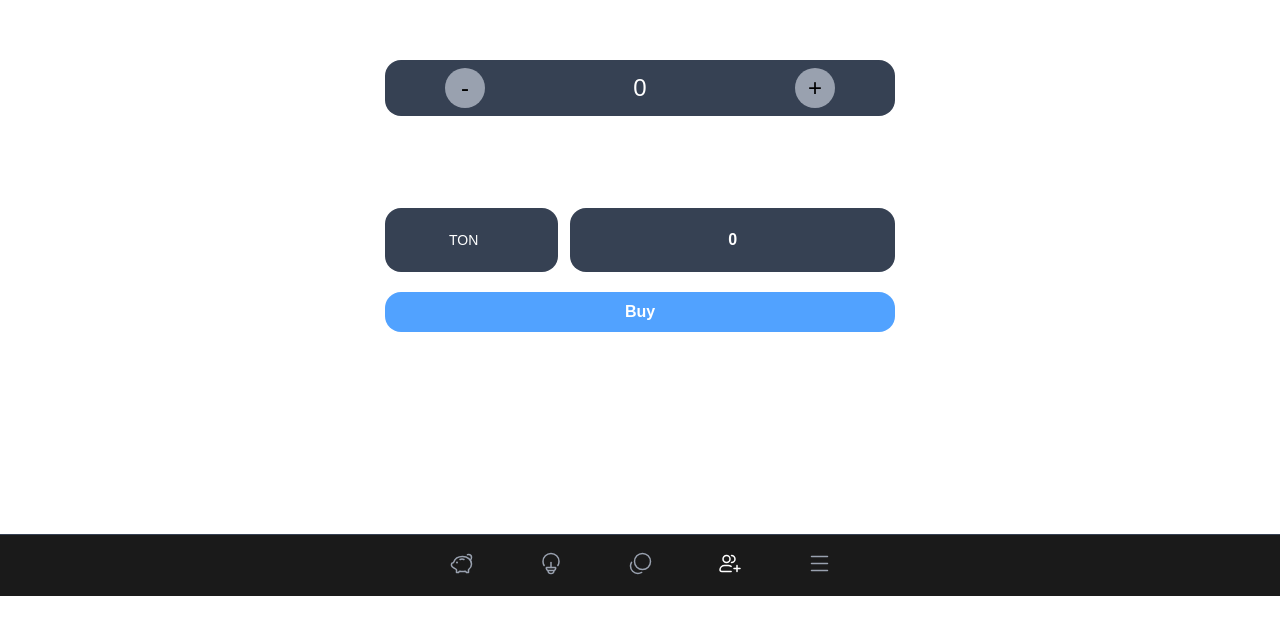
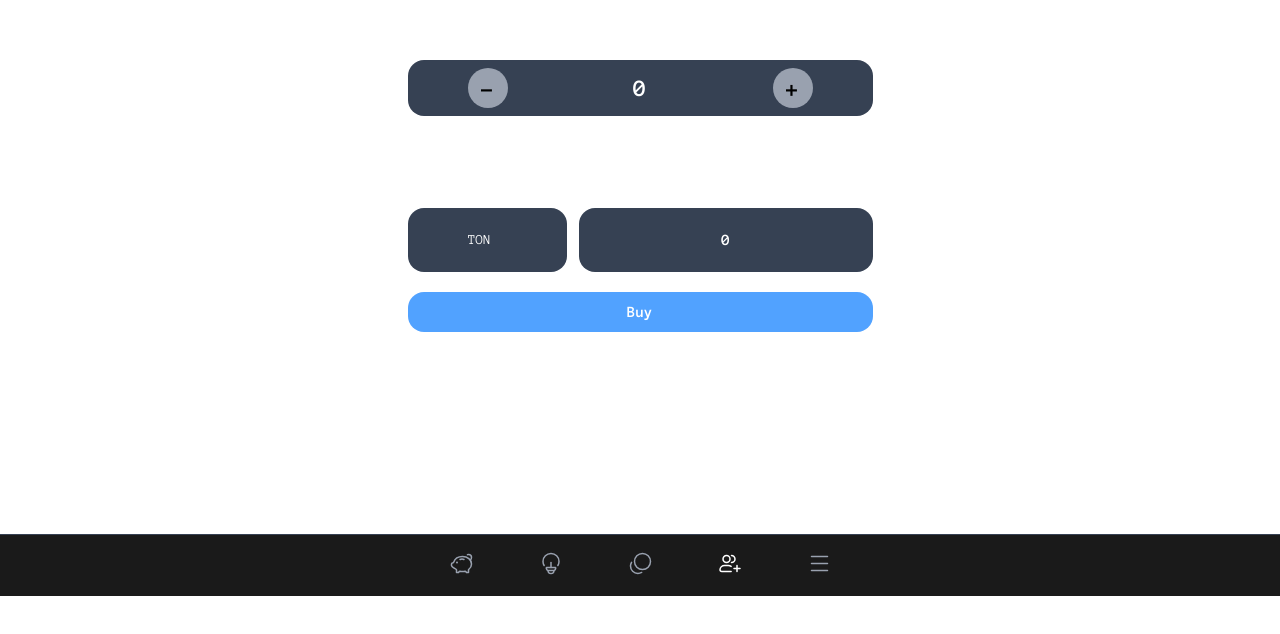
Before and after one commit to UserAlikhan/Telegram-mini-app-crypto, a Next.js app: page /buy in a window 1280 px wide. Shown: the part 204-838 px from the top of the page. Built offline with nearby package versions, Linux system fonts and the light colour scheme.

Commit message:
font fix

```diff
--- a/app/globals.css
+++ b/app/globals.css
@@ -8,8 +8,8 @@
 @theme inline {
   --color-background: var(--background);
   --color-foreground: var(--foreground);
-  --font-sans: var(--font-geist-sans);
-  --font-mono: var(--font-geist-mono);
+  --font-sans: var(--font-anonymous-pro);
+  --font-mono: var(--font-anonymous-pro);
 }
 
 @media (prefers-color-scheme: dark) {
@@ -22,7 +22,7 @@
 body {
   background: var(--background);
   color: var(--foreground);
-  font-family: Arial, Helvetica, sans-serif;
+  font-family: var(--font-anonymous-pro), monospace;
 }
 
 /* Hide scrollbars */
--- a/app/layout.tsx
+++ b/app/layout.tsx
@@ -1,16 +1,18 @@
 import type { Metadata } from "next";
-import { Geist, Geist_Mono } from "next/font/google";
+import { Anonymous_Pro, Inter } from "next/font/google";
 import "./globals.css";
 import BottomNavigation from "@/components/ui/BottomNavigation";
 
-const geistSans = Geist({
-  variable: "--font-geist-sans",
+const anonymousPro = Anonymous_Pro({
+  variable: "--font-anonymous-pro",
   subsets: ["latin"],
+  weight: ["400", "700"],
 });
 
-const geistMono = Geist_Mono({
-  variable: "--font-geist-mono",
+const sfProText = Inter({
+  variable: "--font-sf-pro-text",
   subsets: ["latin"],
+  weight: ["400", "500", "600", "700"],
 });
 
 export const metadata: Metadata = {
@@ -26,7 +28,7 @@ export default function RootLayout({
   return (
     <html lang="en">
       <body
-        className={`${geistSans.variable} ${geistMono.variable} antialiased`}
+        className={`${anonymousPro.variable} ${sfProText.variable} antialiased`}
       >
         <div className="pb-20">
           {children}
--- a/app/page.tsx
+++ b/app/page.tsx
@@ -64,7 +64,7 @@ export default function Home() {
 
       {/* Info card */}
       <div className="flex flex-col gap-3 w-full h-full py-3 px-4 border-1 border-gray-600 border-rounded-2xl rounded-2xl">
-        <p className="text-gray-400 text-[12px] text-bold-400 ">💎 Total funds raised ${user?.TON || ""} TON</p>
+        <p className="text-gray-400 text-[12px] font-normal ">💎 Total funds raised ${user?.TON || ""} TON</p>
         {/* Loading bar based  on percentage */}
         <ProgressBar
           percentage={52.3}
@@ -87,8 +87,8 @@ export default function Home() {
             }
             Button={
               <Link href="/buy">
-                <button className="bg-gray-500 rounded-2xl text-md text-white h-fit px-5 py-2">
-                  <p className=" text-[14px] text-bold">Buy</p>
+                <button className="bg-gray-500 rounded-2xl text-[14px] font-bold text-white h-fit px-5 py-2">
+                  <p className=" text-[14px] font-bold">Buy</p>
                 </button>
               </Link>
             }
--- a/components/ui/ButtonWithTextInTheBorder.tsx
+++ b/components/ui/ButtonWithTextInTheBorder.tsx
@@ -8,7 +8,7 @@ export default function ButtonWithTextInTheBorder({ text, textInTheBorder }: Pro
         <div className="bg-transparent border-gray-500 border-1 rounded-xl px-8 py-2 relative">
             <p className="text-[14px] font-AnonymosPro font-bold text-white">{text}</p>
             <div className="absolute -bottom-3 left-0 right-0 text-center">
-               <span className="bg-[#2F2F33] text-white text-[10px] px-2 font-AnonymosPro font-bold">{textInTheBorder}</span>
+               <span className="bg-[#2F2F33] text-white text-[10px] px-2 font-normal">{textInTheBorder}</span>
             </div>
         </div>
     )
--- a/components/ui/ParameterButton.tsx
+++ b/components/ui/ParameterButton.tsx
@@ -11,7 +11,7 @@ export default function ParameterButton({ text, isActive, id, setActiveParamID }
             className={`${isActive ? "bg-white" : "bg-[#303030]"} h-[30px] rounded-2xl px-2`}
             onClick={() => setActiveParamID(id)}
         >
-            <p className={`${isActive ? "text-black" : "text-white"} text-[12px]`}>{text}</p>
+            <p className={`${isActive ? "text-black" : "text-white"} text-[12px]`} style={{fontFamily: 'var(--font-sf-pro-text)'}}>{text}</p>
         </button>
     )
 }
--- a/components/ui/Stepper.tsx
+++ b/components/ui/Stepper.tsx
@@ -27,11 +27,11 @@ export default function Stepper({ initialValue, min, max, step, amount, onAmount
     return (
         <div className=" flex flex-row justify-between items-center bg-gray-700 w-full px-15 py-2 rounded-2xl">
             <button className="w-10 h-10 bg-gray-400 rounded-full" onClick={() => onAmountChange(amount - step)}>
-                <p className="text-black text-2xl text-bold">-</p>
+                <p className="text-black text-2xl font-bold">-</p>
             </button>
 
             <input
-                className="text-white text-2xl text-bold text-center bg-transparent border-none outline-none"
+                className="text-white text-2xl font-bold text-center bg-transparent border-none outline-none"
                 value={amount}
                 onChange={(e) => {
                     const value = e.target.value;
@@ -48,7 +48,7 @@ export default function Stepper({ initialValue, min, max, step, amount, onAmount
             />
 
             <button className="w-10 h-10 bg-gray-400 rounded-full" onClick={() => onAmountChange(amount + step)}>
-                <p className="text-black text-2xl text-bold">+</p>
+                <p className="text-black text-2xl font-bold">+</p>
             </button>
         </div>
     )
```
